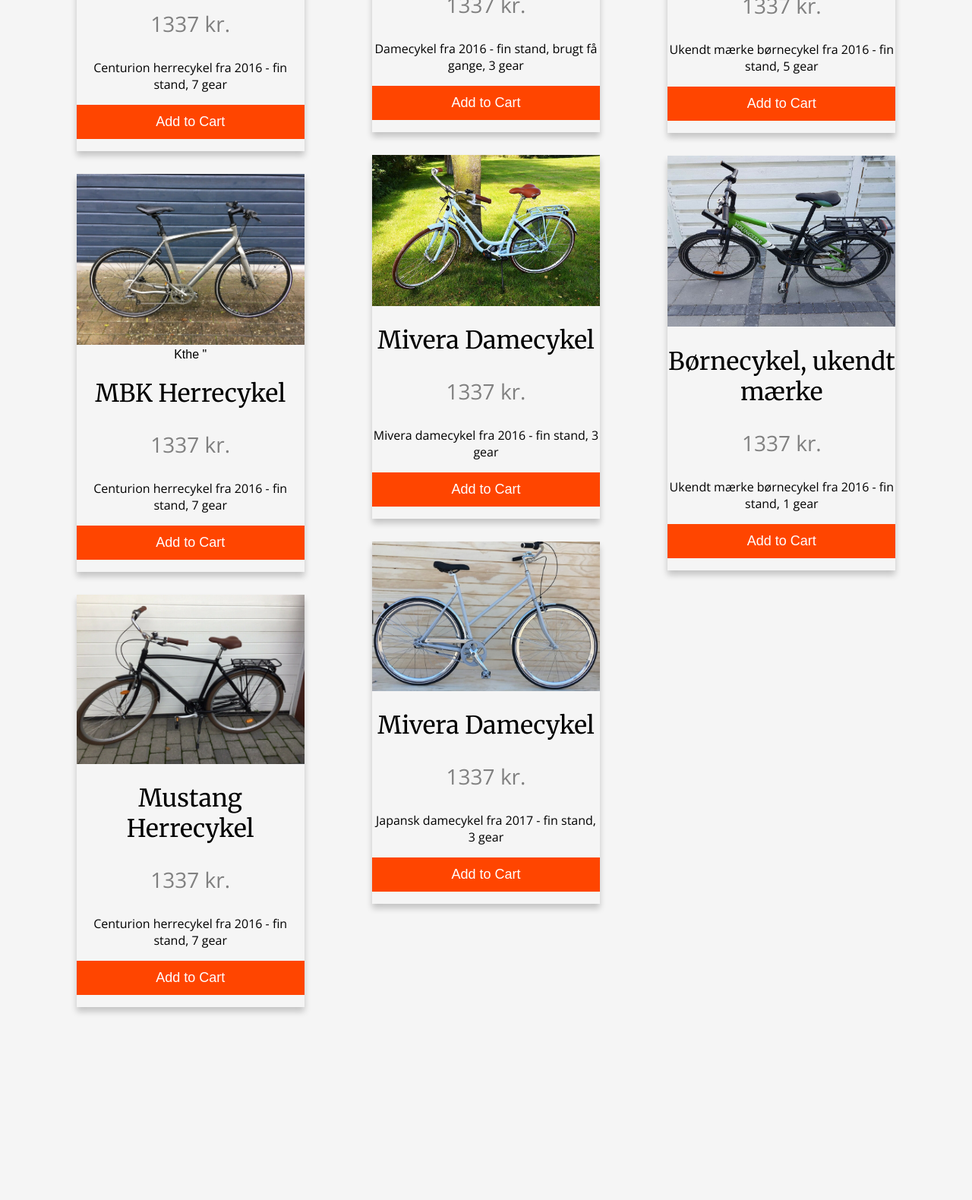
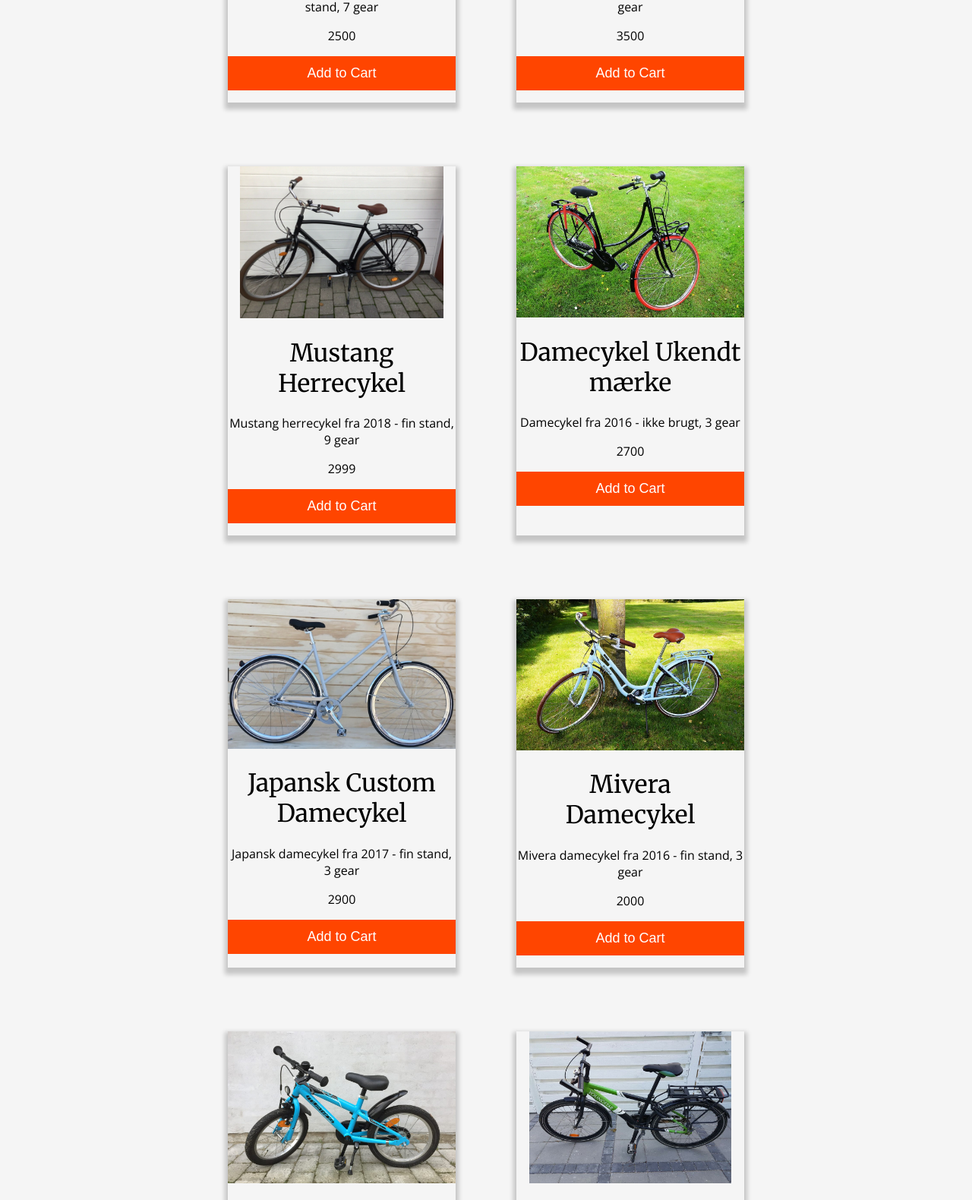
Before and after one commit to Gruppe-12-HA-it/RE-Cycle, a plain HTML site: page HTMLFiles/Products.html in a window 1280 px wide. Shown: the part 628-2208 px from the top of the page at 76% size. Before the commit the page ends 2028 px from the top, so only its background shows below. Drawn offline with nearby package versions, Linux system fonts and the light colour scheme.

Commit message:
Products no longer hard coded! products loades nu fra products.json i stedet. Databehandlingen foregår i productsjson.js //Sebastian

```diff
--- a/HTMLFiles/Products.html
+++ b/HTMLFiles/Products.html
@@ -1,113 +1,47 @@
 <!DOCTYPE html>
 <html lang="en">
+
 <head>
     <link href="https://fonts.googleapis.com/css?family=Merriweather|Open+Sans:300&display=swap" rel="stylesheet">
     <link rel="stylesheet" href="../Style.css">
     <meta charset="UTF-8">
     <title>RE:CYCLE - Products</title>
 </head>
+
 <body>
 <header>
     <a href="index.html">
         <!--suppress CheckImageSize -->
         <img src="../Images/Logo.png" class="LogoImg" alt="logo.png" height="42" width="180">
     </a>
-<br/>
+    <br/>
     <!--Alle script directory errors bliver fikset senere af Mig (Sebastian)-->
     <script src="../JavascriptFiles/Menu.js"></script>
 </header>
-
 <div id="filter">
     <!--Associated Label gøgl her skal også undersøges-->
     <label>
-        <input type="checkbox" checked id="mensFilter" />
+        <input type="checkbox" id="mensFilter" />
         Mens
     </label>
 
     <label>
-        <input type="checkbox" checked id="womensFilter" />
+        <input type="checkbox" id="womensFilter" />
         Womens
     </label>
 
     <label>
-        <input type="checkbox" checked id="childrensFilter" />
+        <input type="checkbox" id="childrensFilter" />
         Childrens
     </label>
 </div>
-<div class="productsSub">
-    <div class="mens" id="mens">
-        <h1 class="GenderTitle">Men's Bikes</h1>
-        <div class="Menscard">
-            <img src="../ProductImages/CenturionHerreCykel/CenturionHerreCykel.png" alt="Centurion Herrecykel" style="width:100%">
-            <h1>Centurion Herrecykel</h1>
-            <p class="price">1337 kr.</p>
-            <p>Centurion herrecykel fra 2016 - fin stand, 7 gear</p>
-            <p><button class="addToCart">Add to Cart</button></p>
-        </div>
-        <br/>
-        <div class="Menscard">
-            <img src="../ProductImages/MBKHerreCykel/MBKHerreCykel.png" alt="MBK Herrecykel" style="width:100%">Kthe "
-            <h1>MBK Herrecykel</h1>
-            <p class="price">1337 kr.</p>
-            <p>Centurion herrecykel fra 2016 - fin stand, 7 gear</p>
-            <p><button class="addToCart">Add to Cart</button></p>
-        </div>
-        <br/>
-        <div class="Menscard">
-            <img src="../ProductImages/MustangHerreCykel/MustangHerreCykel.png" alt="Mustang Herrecykel" style="width:100%">
-            <h1>Mustang Herrecykel</h1>
-            <p class="price">1337 kr.</p>
-            <p>Centurion herrecykel fra 2016 - fin stand, 7 gear</p>
-            <p><button class="addToCart">Add to Cart</button></p>
-        </div>
-        <br/>
-    </div>
-    <div class="womens" id="womens">
-        <h1 class="GenderTitle">Women's Bikes</h1>
-        <div class="Womenscard">
-            <img src="../ProductImages/DameCykel/damecykelnostalgie2_1024x1024.jpg" alt="Damecykel" style="width:100%">
-            <h1>Damecykel, Ukendt mærke</h1>
-            <p class="price">1337 kr.</p>
-            <p>Damecykel fra 2016 - fin stand, brugt få gange, 3 gear</p>
-            <p><button class="addToCart">Add to Cart</button></p>
-        </div>
-        <br/>
-        <div class="Womenscard">
-            <img src="../ProductImages/DameCykel/miveradamecykel1_1024x1024.jpg" alt="Mivera Damecykel" style="width:100%">
-            <h1>Mivera Damecykel</h1>
-            <p class="price">1337 kr.</p>
-            <p>Mivera damecykel fra 2016 - fin stand, 3 gear</p>
-            <p><button class="addToCart">Add to Cart</button></p>
-        </div>
-        <br/>
-        <div class="Womenscard">
-            <img src="../ProductImages/DameCykel/Damecykel%20japansk.jpg" alt="Mivera Damecykel" style="width:100%">
-            <h1>Mivera Damecykel</h1>
-            <p class="price">1337 kr.</p>
-            <p>Japansk damecykel fra 2017 - fin stand, 3 gear</p>
-            <p><button class="addToCart">Add to Cart</button></p>
-        </div>
-    </div>
-    <div class="childrens" id="childrens">
-        <h1 class="GenderTitle">Children's Bikes</h1>
-        <div class="Childrenscard">
-            <img src="../ProductImages/Børnecykel/bornecykel-16tommer-1050x700.jpg" alt="Børnecykel" style="width:100%">
-            <h1>Børnecykel, ukendt mærke</h1>
-            <p class="price">1337 kr.</p>
-            <p>Ukendt mærke børnecykel fra 2016 - fin stand, 5 gear</p>
-            <p><button class="addToCart">Add to Cart</button></p>
-        </div>
-        <br/>
-        <div class="Childrenscard">
-            <img src="../ProductImages/Børnecykel/børnecykel2.jpg" alt="Børnecykel" style="width:100%">
-            <h1>Børnecykel, ukendt mærke</h1>
-            <p class="price">1337 kr.</p>
-            <p>Ukendt mærke børnecykel fra 2016 - fin stand, 1 gear</p>
-            <p><button class="addToCart">Add to Cart</button></p>
-        </div>
-    </div>
+<h1 class="SubheaderProducts">All Bikes</h1>
+<!--loader json produkter ind herfra-->
+<div id="productsApp" class="productsSub">
+    <script src="../JavascriptFiles/Productsjson.js">
+    </script>
 </div>
-<!--Alle script directory errors bliver fikset senere af Mig (Sebastian)-->
 <script src="../JavascriptFiles/CheckLogin.js"></script>
 </body>
+
 </html>
--- a/JavascriptFiles/CheckLogin.js
+++ b/JavascriptFiles/CheckLogin.js
@@ -36,28 +36,3 @@
 Array.from(document.getElementsByClassName("addToCart")).forEach(element => {
     element.addEventListener("click", cartError);
 });
-
-//Checking that everything is loading as it should
-
-//FILTER FUNCTION:
-var mensFilter = document.getElementById("mensFilter");
-var womensFilter = document.getElementById("womensFilter");
-var childrensFilter = document.getElementById("childrensFilter");
-
-function handleChange() {
-    document.getElementById("mens").style.display = mensFilter.checked
-        ? "block"
-        : "none";
-    document.getElementById("womens").style.display = womensFilter.checked
-        ? "block"
-        : "none";
-    document.getElementById("childrens").style.display = childrensFilter.checked
-        ? "block"
-        : "none";
-}
-[mensFilter, womensFilter, childrensFilter].forEach(element =>
-    element.addEventListener("change", handleChange)
-);
-
-//checking for successful load of script
-console.log("Script successfully loaded.");
--- /dev/null
+++ b/JavascriptFiles/Productsjson.js
@@ -0,0 +1,89 @@
+const productsElement = document.getElementById("productsApp");
+const myProducts = "../products.json";
+const mensFilter = document.getElementById("mensFilter");
+const womensFilter = document.getElementById("womensFilter");
+const childrensFilter = document.getElementById("childrensFilter");
+
+let data = undefined;
+
+function display(type) {
+    if (!data) {
+        fetch(myProducts)
+            .then(function(response) {
+                return response.json();
+            })
+            .then(function(json) {
+                data = json.products;
+                display(type);
+            });
+        return;
+    }
+
+    productsElement.innerHTML = "";
+
+    if (!type) {
+        data.forEach(function(product) {
+            productsElement.innerHTML += createProductCard(product);
+        });
+        return;
+    }
+
+    data
+        .filter(function(dataset) {
+            return dataset.gender === type;
+        })
+        .forEach(function(product) {
+            productsElement.innerHTML += createProductCard(product);
+        });
+}
+function createProductCard(product) {
+    return `
+        <div class="ProductCard">
+            <img src="${product.image}" alt="img" />
+            <h1>${product.name}</h1>
+            <p>${product.description}</p>
+            <p class="price">${product.price}</p>
+            <p><button type="button" class="addToCard">Add to Cart</button></p>
+        </div>
+    `;
+}
+
+function displayAll() {
+    display();
+}
+function displayMens() {
+    display("Mens");
+}
+function displayWomens() {
+    display("Womens");
+}
+function displayChildrens() {
+    display("Childrens");
+}
+function displayMensWomens() {
+    //potentielt skal jeg adde 3 eventlisteners (en per knap) og så tre if statement filters der viser den respektive data, derved stacker det dataen
+    display("Mens" && "Womens");
+}
+[mensFilter, womensFilter, childrensFilter].forEach(element =>
+    element.addEventListener("change", genderFilter, "")
+);
+function genderFilter() {
+    if (mensFilter.checked) {
+        displayMens();
+    } else if (womensFilter.checked) {
+        displayWomens();
+    } else if (childrensFilter.checked) {
+        displayChildrens();
+    } else if (mensFilter.checked && womensFilter.checked) {
+        displayMens();
+        displayWomens();
+    } else if (mensFilter.checked && childrensFilter.checked) {
+        displayMensChildrens();
+    } else if (womensFilter.checked && childrensFilter.checked) {
+        displayWomensChildrens();
+    } else {
+        displayAll();
+    }
+}
+
+displayAll();
--- a/Style.css
+++ b/Style.css
@@ -150,37 +150,43 @@
 .GenderTitle {
     text-align: center;
 }
-
+h1,
+h2,
+h3,
+h4,
+h5,
+h6 {
+    font-family: "Merriweather", serif;
+    font-weight: 300;
+}
+h1.SubheaderProducts {
+    text-align: center;
+}
 .productsSub {
-    padding: 48px;
     display: flex;
     flex-direction: row;
-    justify-content: space-around;
+    justify-content: space-between;
+    padding-left:256px;
+    padding-right:256px;
+    flex-wrap: wrap;
 }
-
-.childrens,
-.mens,
-.womens {
-    display: flex;
-    flex-direction: column;
+.ProductCard img {
+    max-width:300px;
+    max-height:200px;
 }
-
-.Menscard,
-.Womenscard,
-.Childrenscard {
-    box-shadow: 0 6px 8px 0 rgba(0, 0, 0, 0.2);
+.ProductCard {
+    box-shadow: 0px 5px 6px 4px rgba(0, 0, 0, 0.2);
     max-width: 300px;
     text-align: center;
     font-family: arial;
     margin-top: 12px;
+    margin-bottom: 72px;
+    margin-left:36px;
+    margin-right:36px;
+    flex-basis: 200%;
 }
 
-.price {
-    color: grey;
-    font-size: 28px;
-}
-
-.Menscard button, .Womenscard button, .Childrenscard button {
+.ProductCard button {
     border: none;
     outline: 0;
     padding: 12px;
@@ -191,7 +197,12 @@
     width: 100%;
     font-size: 18px;
 }
-
-.Menscard button:hover, .Womenscard button:hover, .Childrenscard button:hover {
+.ProductCard button:hover {
     opacity: 0.7;
 }
+
+#filter {
+    margin-top: 32px;
+    margin-bottom: 32px;
+    text-align: center;
+}
--- /dev/null
+++ b/products.json
@@ -0,0 +1,78 @@
+{
+  "products" : [
+    {
+      "name":"Centurion Herrecykel",
+      "price":2500,
+      "image":"../ProductImages/CenturionHerreCykel/CenturionHerreCykel.png",
+      "description":"Centurion herrecykel fra 2016 - fin stand, 7 gear",
+      "gender":"Mens",
+      "productID":1
+    },
+    {
+      "name":"MBK <br/> Herrecykel",
+      "price":3500,
+      "image":"../ProductImages/MBKHerreCykel/MBKHerrecykel.png",
+      "description":"MBK herrecykel fra 2019 - fin stand, 7 gear",
+      "gender":"Mens",
+      "productID":2
+    },
+    {
+      "name":"Mustang Herrecykel",
+      "price":2999,
+      "image":"../ProductImages/MustangHerreCykel/MustangHerreCykel.png",
+      "description":"Mustang herrecykel fra 2018 - fin stand, 9 gear",
+      "gender":"Mens",
+      "productID":3
+    },
+    {
+      "name":"Damecykel Ukendt mærke",
+      "price":2700,
+      "image":"../ProductImages/DameCykel/damecykelnostalgie2_1024x1024.jpg",
+      "description":"Damecykel fra 2016 - ikke brugt, 3 gear",
+      "gender":"Womens",
+      "productID":4
+    },
+    {
+      "name":"Japansk Custom Damecykel",
+      "price":2900,
+      "image":"../ProductImages/DameCykel/Damecykel%20japansk.jpg",
+      "description":"Japansk damecykel fra 2017 - fin stand, 3 gear",
+      "gender":"Womens",
+      "productID":5
+    },
+    {
+      "name":"Mivera <br/> Damecykel",
+      "price":2000,
+      "image":"../ProductImages/DameCykel/miveradamecykel1_1024x1024.jpg",
+      "description":"Mivera damecykel fra 2016 - fin stand, 3 gear",
+      "gender":"Womens",
+      "productID":6
+    },
+    {
+      "name":"Børnecykel ukendt mærke",
+      "price":1500,
+      "image":"../ProductImages/Børnecykel/bornecykel-16tommer-1050x700.jpg",
+      "description":"Ukendt mærke børnecykel fra 2016 - fin stand, 5 gear",
+      "gender":"Childrens",
+      "productID":7
+    },
+    {
+      "name":"Børnecykel ukendt mærke",
+      "price":1250,
+      "image":"../ProductImages/Børnecykel/børnecykel2.jpg",
+      "description":"Ukendt mærke børnecykel fra 2016 - fin stand, 3 gear",
+      "gender":"Childrens",
+      "productID":8
+    },
+    {
+      "name":"Børnecykel ukendt mærke",
+      "price":900,
+      "image":"../ProductImages/Børnecykel/børnecykel2.jpg",
+      "description":"Ukendt mærke børnecykel fra 2016 - fin stand, 1 gear",
+      "gender":"Childrens",
+      "productID":9
+    }
+
+
+  ]
+}
```
